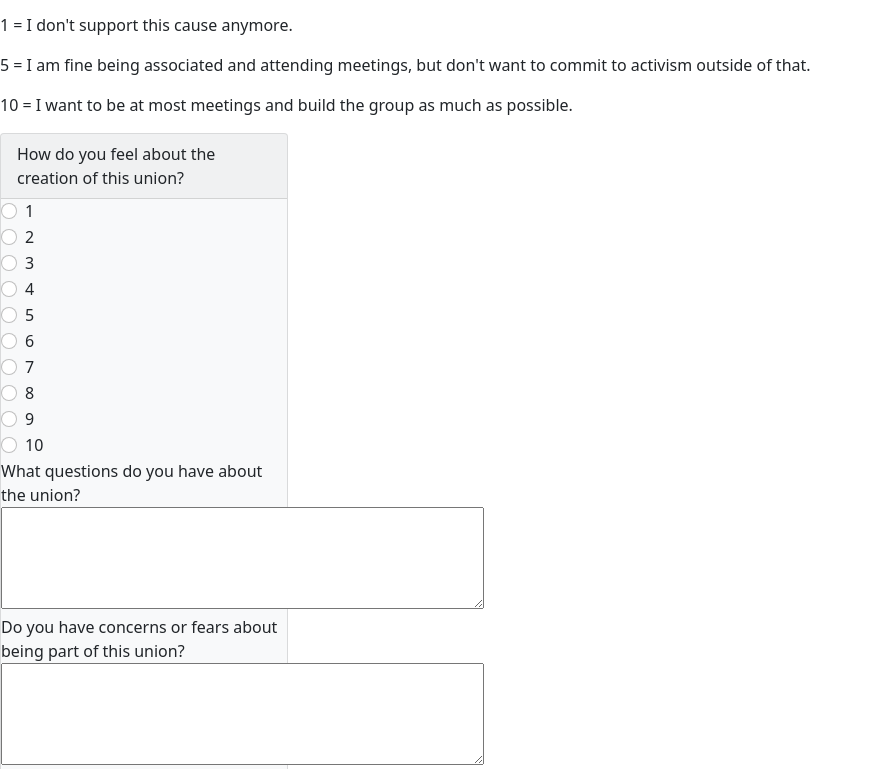
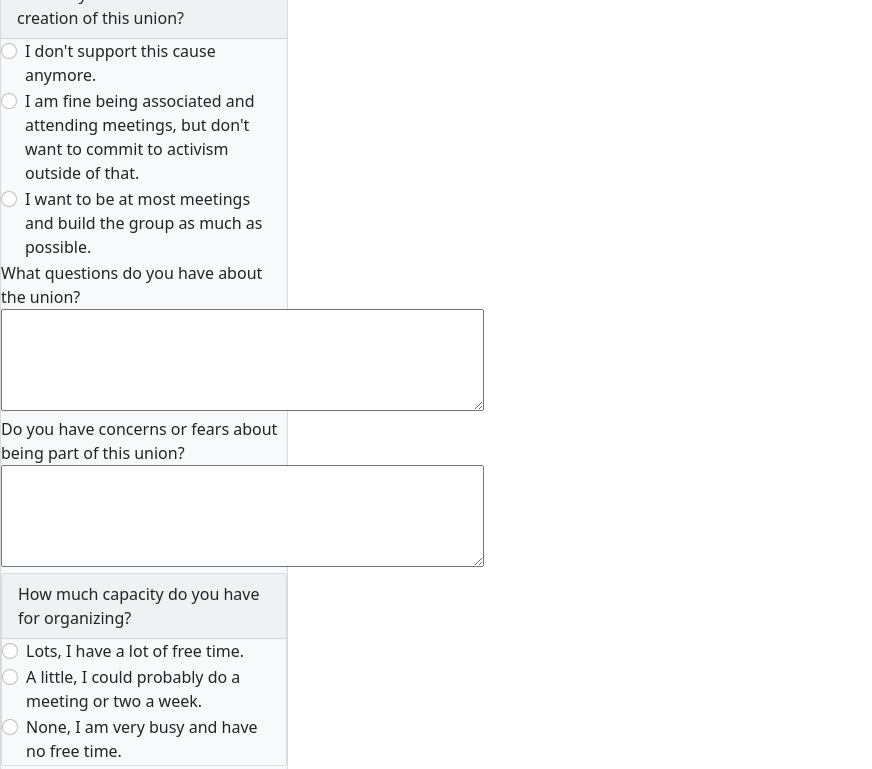
Before and after one commit to mstu-surveys/mstu-surveys.github.io, a plain HTML site: page index.html in a window 1280 px wide. Shown: the part 73-842 px from the top of the page, without its empty margins (0-872 px from the left). Drawn offline with nearby package versions, Linux system fonts and the light colour scheme.

Commit message:
Update index.html
Fixed first question answers.

```diff
--- a/index.html
+++ b/index.html
@@ -13,51 +13,20 @@
     <div>
         <h2>MSTU Survey</h2>
         <form action="https://formspree.io/f/mpzkqpek" method="post">
-            <p>On a scale of 1 to 10.</p>
-            <p>1 = I don't support this cause anymore.</p>
-            <p>5 = I am fine being associated and attending meetings, but don't want to commit to activism outside of that.</p>
-            <p>10 = I want to be at most meetings and build the group as much as possible.</p>
-            <div class="card text-dark bg-light mb-3" style="max-width: 18rem;">
+
+                <div class="card text-dark bg-light mb-3" style="max-width: 18rem;">
                 <div class="card-header">How do you feel about the creation of this union?</div>
                 <div class="form-check form-check-inline">
-                    <input class="form-check-input" type="radio" name="Feeling About Creation" id="Q1inlineRadio1" value="1">
-                    <label class="form-check-label" for="inlineRadio1">1</label>
+                    <input class="form-check-input" type="radio" name="Feeling About Creation" id="Q1inlineRadio1" value="Don't support">
+                    <label class="form-check-label" for="inlineRadio1">I don't support this cause anymore.</label>
                   </div>
                   <div class="form-check form-check-inline">
-                    <input class="form-check-input" type="radio" name="Feeling About Creation" id="Q1inlineRadio2" value="2">
-                    <label class="form-check-label" for="inlineRadio2">2</label>
+                    <input class="form-check-input" type="radio" name="Feeling About Creation" id="Q1inlineRadio2" value="Fine with meetings">
+                    <label class="form-check-label" for="inlineRadio2">I am fine being associated and attending meetings, but don't want to commit to activism outside of that.</label>
                   </div>
                   <div class="form-check form-check-inline">
-                    <input class="form-check-input" type="radio" name="Feeling About Creation" id="Q1inlineRadio3" value="3">
-                    <label class="form-check-label" for="inlineRadio3">3</label>
-                  </div>
-                  <div class="form-check form-check-inline">
-                    <input class="form-check-input" type="radio" name="Feeling About Creation" id="Q1inlineRadio4" value="4">
-                    <label class="form-check-label" for="inlineRadio4">4</label>
-                  </div>
-                  <div class="form-check form-check-inline">
-                    <input class="form-check-input" type="radio" name="Feeling About Creation" id="Q1inlineRadio5" value="5">
-                    <label class="form-check-label" for="inlineRadio5">5</label>
-                  </div>
-                  <div class="form-check form-check-inline">
-                    <input class="form-check-input" type="radio" name="Feeling About Creation" id="Q1inlineRadio6" value="6">
-                    <label class="form-check-label" for="inlineRadio6">6</label>
-                  </div>
-                  <div class="form-check form-check-inline">
-                    <input class="form-check-input" type="radio" name="Feeling About Creation" id="Q1inlineRadio7" value="7">
-                    <label class="form-check-label" for="inlineRadio7">7</label>
-                  </div>
-                  <div class="form-check form-check-inline">
-                    <input class="form-check-input" type="radio" name="Feeling About Creation" id="Q1inlineRadio8" value="8">
-                    <label class="form-check-label" for="inlineRadio8">8</label>
-                  </div>
-                  <div class="form-check form-check-inline">
-                    <input class="form-check-input" type="radio" name="Feeling About Creation" id="Q1inlineRadio9" value="9">
-                    <label class="form-check-label" for="inlineRadio9">9</label>
-                  </div>
-                  <div class="form-check form-check-inline">
-                    <input class="form-check-input" type="radio" name="Feeling About Creation" id="Q1inlineRadio10" value="10">
-                    <label class="form-check-label" for="inlineRadio10">10</label>
+                    <input class="form-check-input" type="radio" name="Feeling About Creation" id="Q1inlineRadio3" value="As much as possible">
+                    <label class="form-check-label" for="inlineRadio3">I want to be at most meetings and build the group as much as possible.</label>
                   </div>
 
               <div>
```
